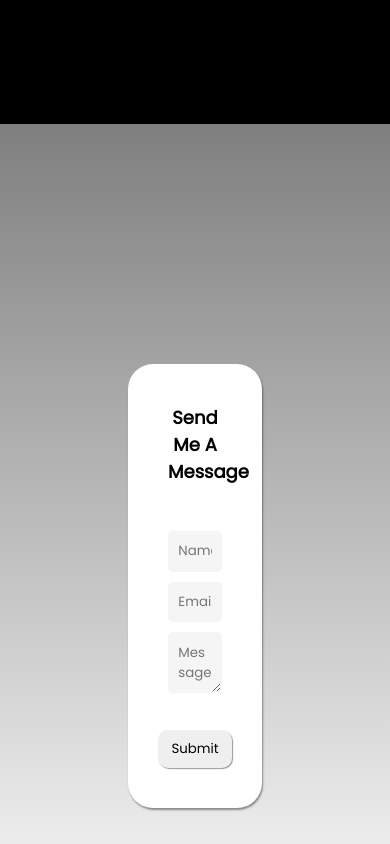
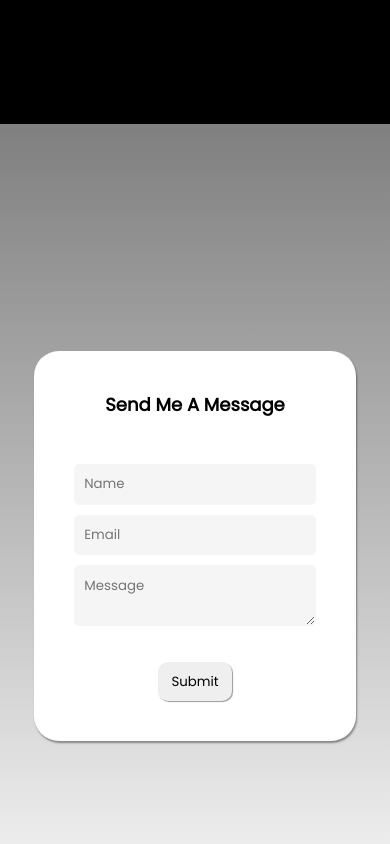
Before and after one commit to Nike159/JiansPortfolio, a React (Create React App) app: page /contact in a window 390 px wide. Shown: the part 720-1564 px from the top of the page. Built offline with nearby package versions, Linux system fonts and the light colour scheme.

Commit message:
some responsive issues fixed
will need a new skills section design. Framer motion does not work with mobile

```diff
--- a/src/Components/formStyles.css
+++ b/src/Components/formStyles.css
@@ -71,3 +71,14 @@
     transform: translateX(0em) translateY(0em);
     box-shadow: none;
   }
+  @media screen and (max-width: 800px) {
+    .form-container {
+      display: flex;
+      justify-content: center;
+      align-items: center;
+      padding: 8rem 1rem;
+    }
+    .form {
+      width: 90%;
+    }
+  }
```
